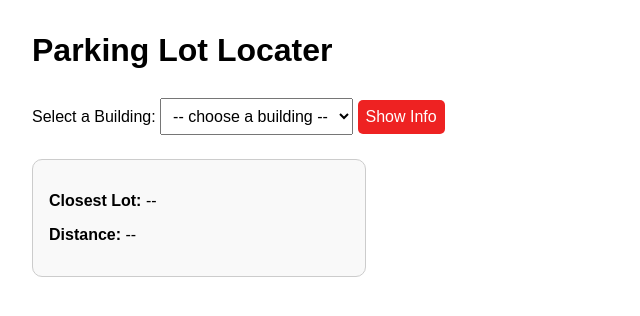
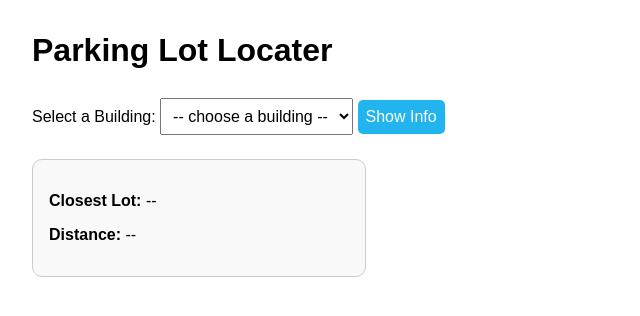
Before and after one commit to AlanAntony1/GroupESoftwareEngineering, a Django app: page / in a window 1280 px wide. Shown: the top 316 px of the page, without its empty margins (0-640 px from the left). Run offline with Django 5.2, Linux system fonts and the light colour scheme; data comes from the database, SQL or seed files in the repository.

Commit message:
Anhchanged color of the button

```diff
--- a/parkinglotlocater/templates/parkinglotlocater/locater.html
+++ b/parkinglotlocater/templates/parkinglotlocater/locater.html
@@ -11,7 +11,7 @@
             font-size: 1rem;
         }
         button {
-            background-color: #ee2222ff;
+            background-color: #22b4eeff;
 
             color: white;
             border: none;
```
